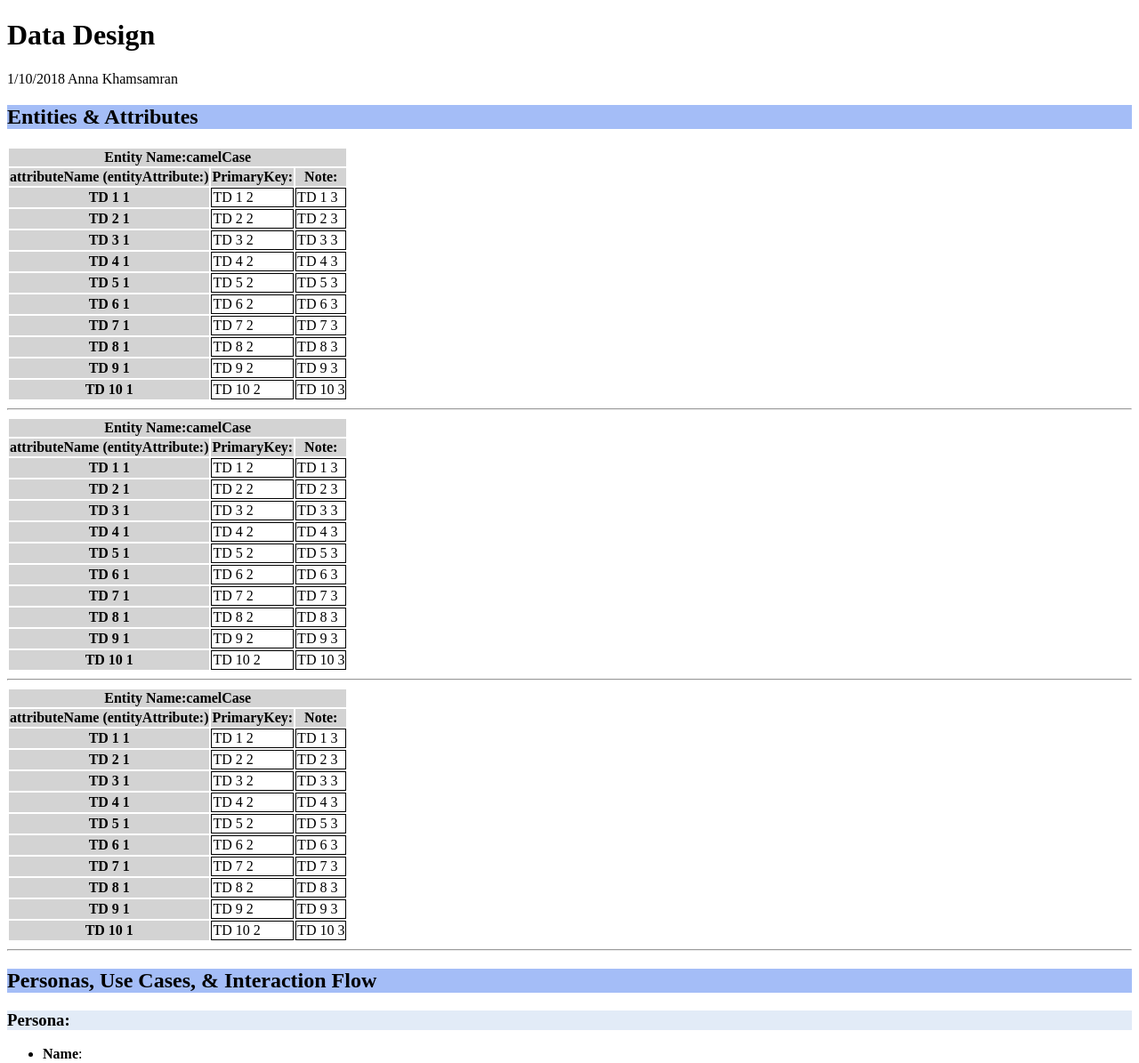
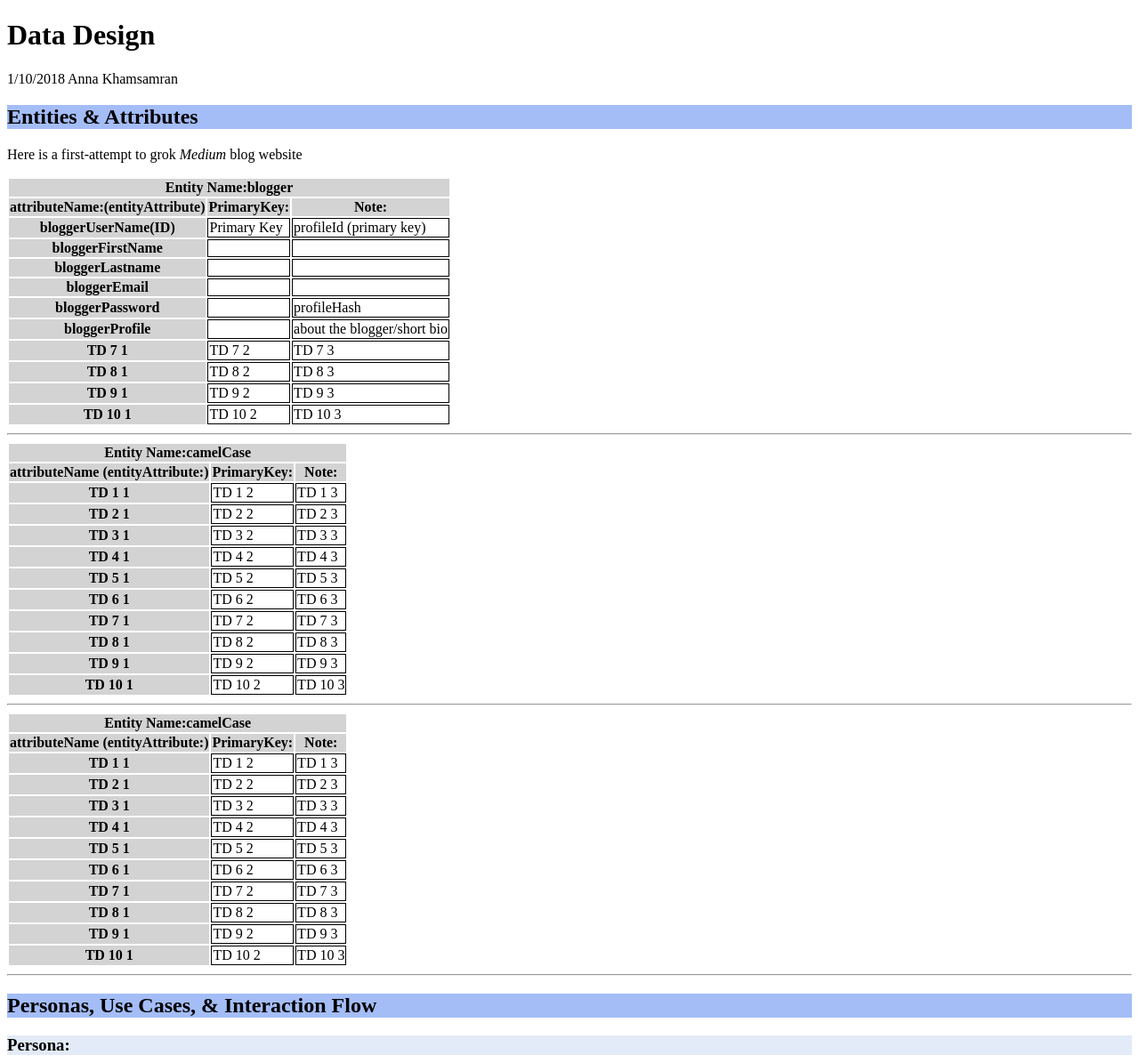
Before and after one commit to akhamsamran/data-design-project, a PHP site: page / in a window 1280 px wide. Shown: the top 1195 px of the page at 89% size. Run offline with PHP 8.4, Linux system fonts and the light colour scheme.

Commit message:
enter information into table 1 for 1st entity: blogger/user

```diff
--- a/css/style.css
+++ b/css/style.css
@@ -23,6 +23,6 @@ h3 {
 	background-color: #e2ebf7;
 }
 /*yes, it is the p section of the html, there is not much of this, but just in case*/
-p{
+p {
 	font-family: "Century Gothic";
 }
--- a/index.php
+++ b/index.php
@@ -15,46 +15,46 @@
 			<div>
 				<h2>Entities & Attributes</h2>
 				<!--the <p> below is to enter information about what website/app this is about, or notes on the project-->
-				<p></p>
+				<p>Here is a first-attempt to grok <em>Medium</em> blog website</p>
 				<!--the entity tables below each have space for up to 10 attributes. In the case that there are less, rows can be deleted, but no more should be added to a table, as each entity should have not more than 10 attributes.  Copy and paste a whole table when more are needed, delete the ones that are not needed.-->
 				<table>
 					<thead>
-						<th colspan="3"><strong>Entity Name:</strong>camelCase </th>
+						<th colspan="3"><strong>Entity Name:</strong>blogger</th>
 					</thead>
 					<tr>
-						<th>attributeName (entityAttribute:)</th>
+						<th>attributeName:(entityAttribute)</th>
 						<th>PrimaryKey:</th>
 						<th>Note:</th>
 					</tr>
 					<tr>
-						<th>TD 1 1</th>
-						<td>TD 1 2</td>
-						<td>TD 1 3</td>
+						<th>bloggerUserName(ID)</th>
+						<td>Primary Key</td>
+						<td>profileId (primary key)</td>
 					</tr>
 					<tr>
-						<th>TD 2 1</th>
-						<td>TD 2 2</td>
-						<td>TD 2 3</td>
+						<th>bloggerFirstName</th>
+						<td></td>
+						<td></td>
 					</tr>
 					<tr>
-						<th>TD 3 1</th>
-						<td>TD 3 2</td>
-						<td>TD 3 3</td>
+						<th>bloggerLastname</th>
+						<td></td>
+						<td></td>
 					</tr>
 					<tr>
-						<th>TD 4 1</th>
-						<td>TD 4 2</td>
-						<td>TD 4 3</td>
+						<th>bloggerEmail</th>
+						<td></td>
+						<td></td>
 					</tr>
 					<tr>
-						<th>TD 5 1</th>
-						<td>TD 5 2</td>
-						<td>TD 5 3</td>
+						<th>bloggerPassword</th>
+						<td></td>
+						<td>profileHash</td>
 					</tr>
 					<tr>
-						<th>TD 6 1</th>
-						<td>TD 6 2</td>
-						<td>TD 6 3</td>
+						<th>bloggerProfile</th>
+						<td></td>
+						<td>about the blogger/short bio</td>
 					</tr>
 					<tr>
 						<th>TD 7 1</th>
```
